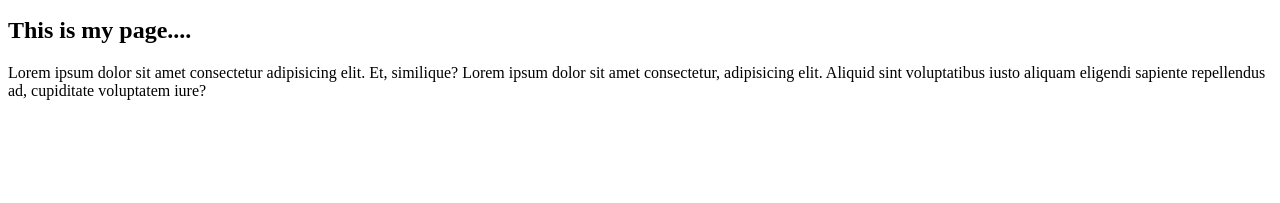
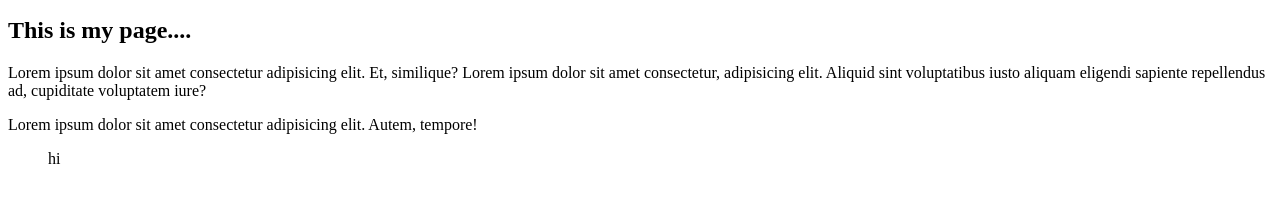
Before and after one commit to msthafiza/hafiza, a plain HTML site: page index.html in a window 1280 px wide. Shown: the part 119-322 px from the top of the page. Drawn offline with Linux system fonts and the light colour scheme.

Commit message:
new commit

```diff
--- a/index.html
+++ b/index.html
@@ -17,6 +17,8 @@
         Lorem ipsum dolor sit amet consectetur, adipisicing elit. Aliquid sint voluptatibus iusto aliquam eligendi
         sapiente repellendus ad, cupiditate voluptatem iure?
     </p>
+    <p>Lorem ipsum dolor sit amet consectetur adipisicing elit. Autem, tempore!</p>
+    <ul>hi</ul>
 </body>
 
 </html>
```
